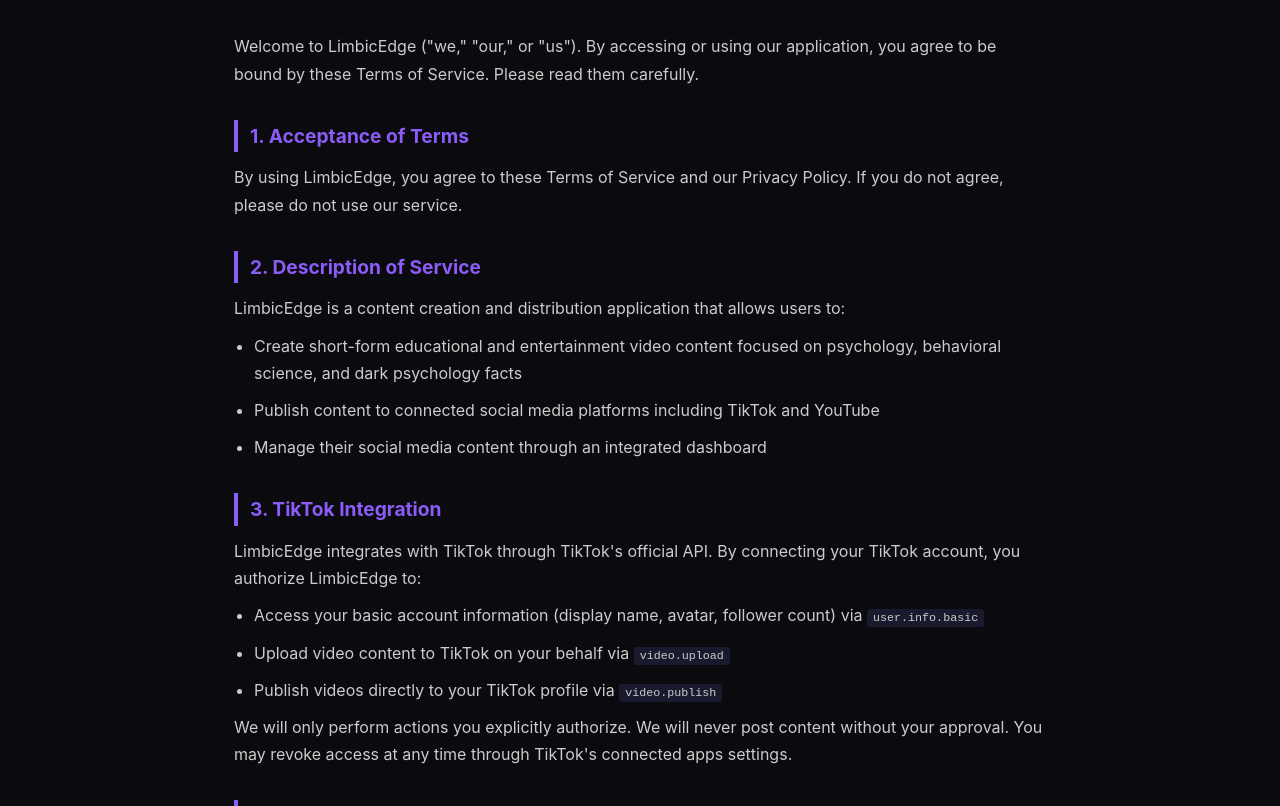
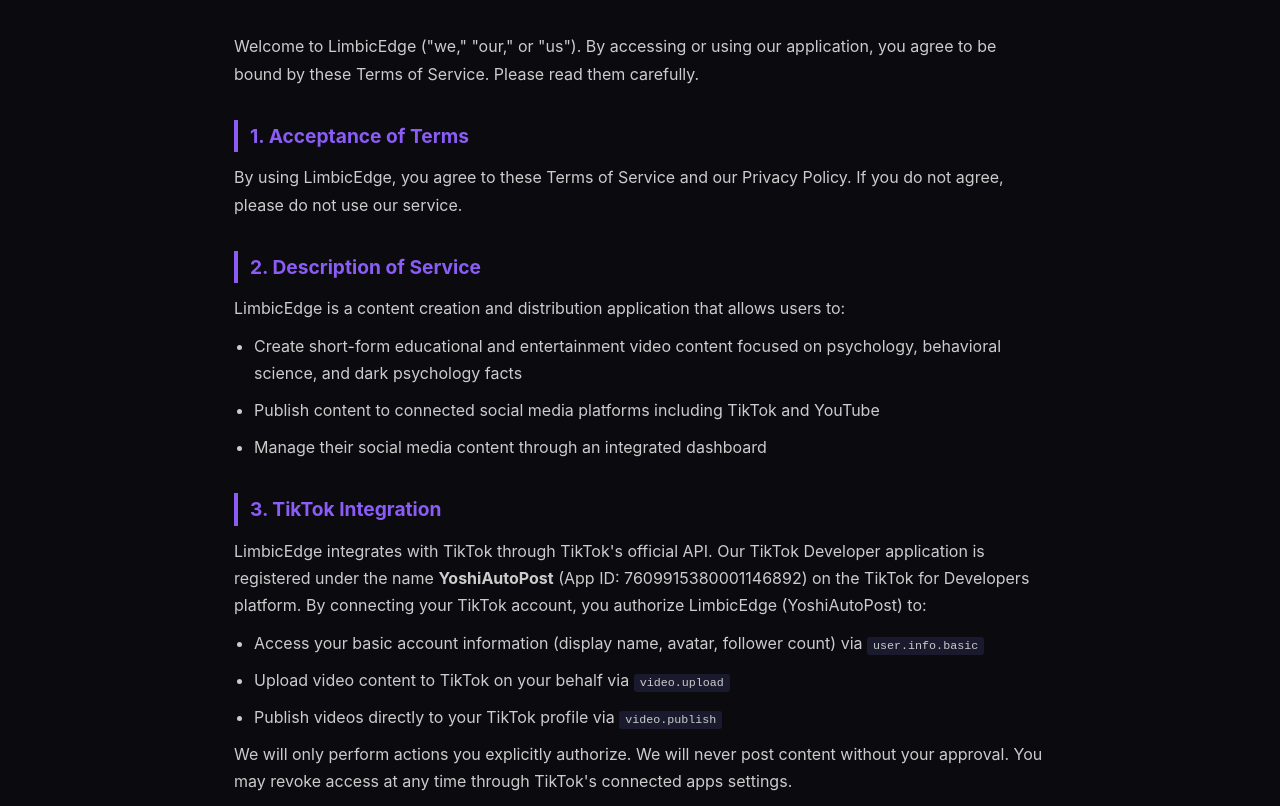
Before and after one commit to yoshfujita0505-cmd/limbicedge-legal, a plain HTML site: page terms.html in a window 1280 px wide. Shown: the part 270-1076 px from the top of the page. Drawn offline with Linux system fonts and the light colour scheme.

Commit message:
Add YoshiAutoPost TikTok app name reference to ToS and Privacy Policy

```diff
--- a/terms.html
+++ b/terms.html
@@ -55,7 +55,7 @@
   </ul>
 
   <h2>3. TikTok Integration</h2>
-  <p>LimbicEdge integrates with TikTok through TikTok's official API. By connecting your TikTok account, you authorize LimbicEdge to:</p>
+  <p>LimbicEdge integrates with TikTok through TikTok's official API. Our TikTok Developer application is registered under the name <strong>YoshiAutoPost</strong> (App ID: 7609915380001146892) on the TikTok for Developers platform. By connecting your TikTok account, you authorize LimbicEdge (YoshiAutoPost) to:</p>
   <ul>
     <li>Access your basic account information (display name, avatar, follower count) via <code>user.info.basic</code></li>
     <li>Upload video content to TikTok on your behalf via <code>video.upload</code></li>
```
Also changed, not shown: privacy.html (+1 -1 lines).
